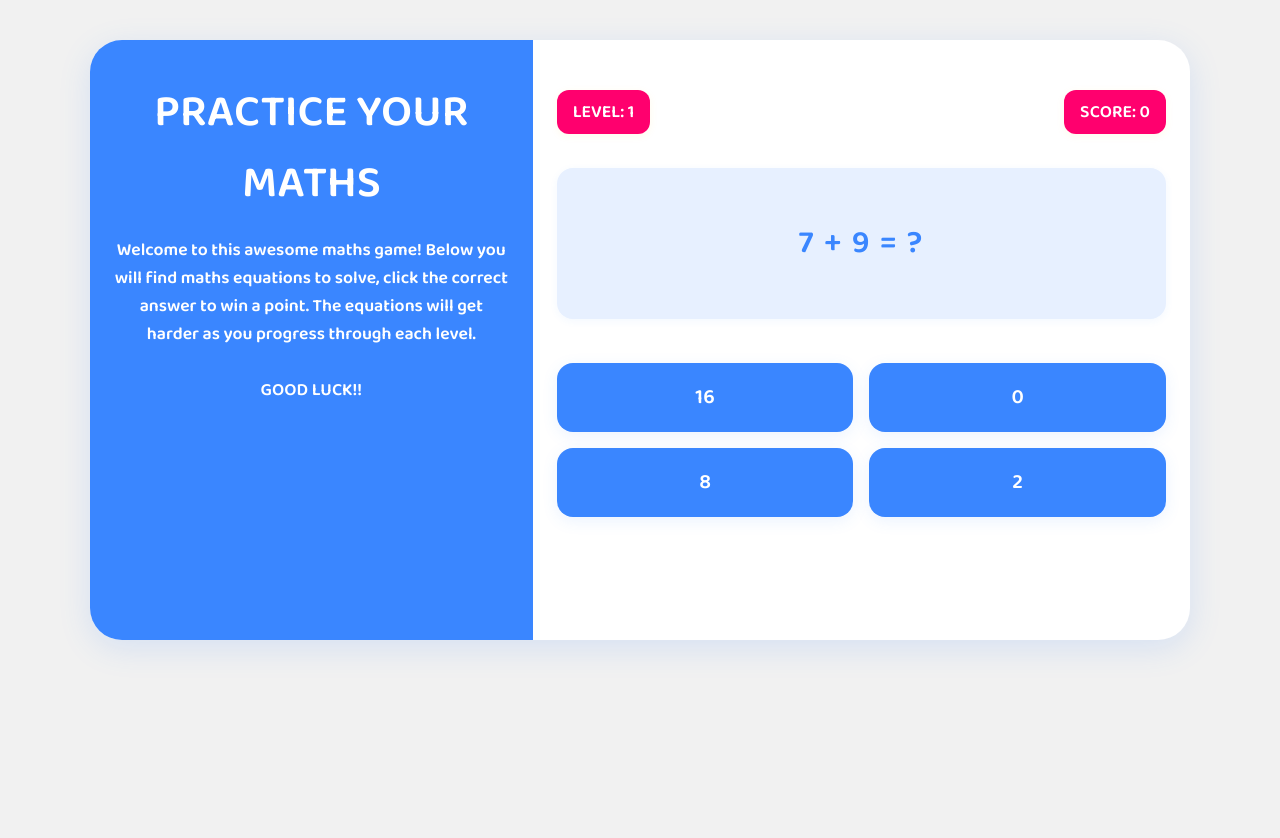
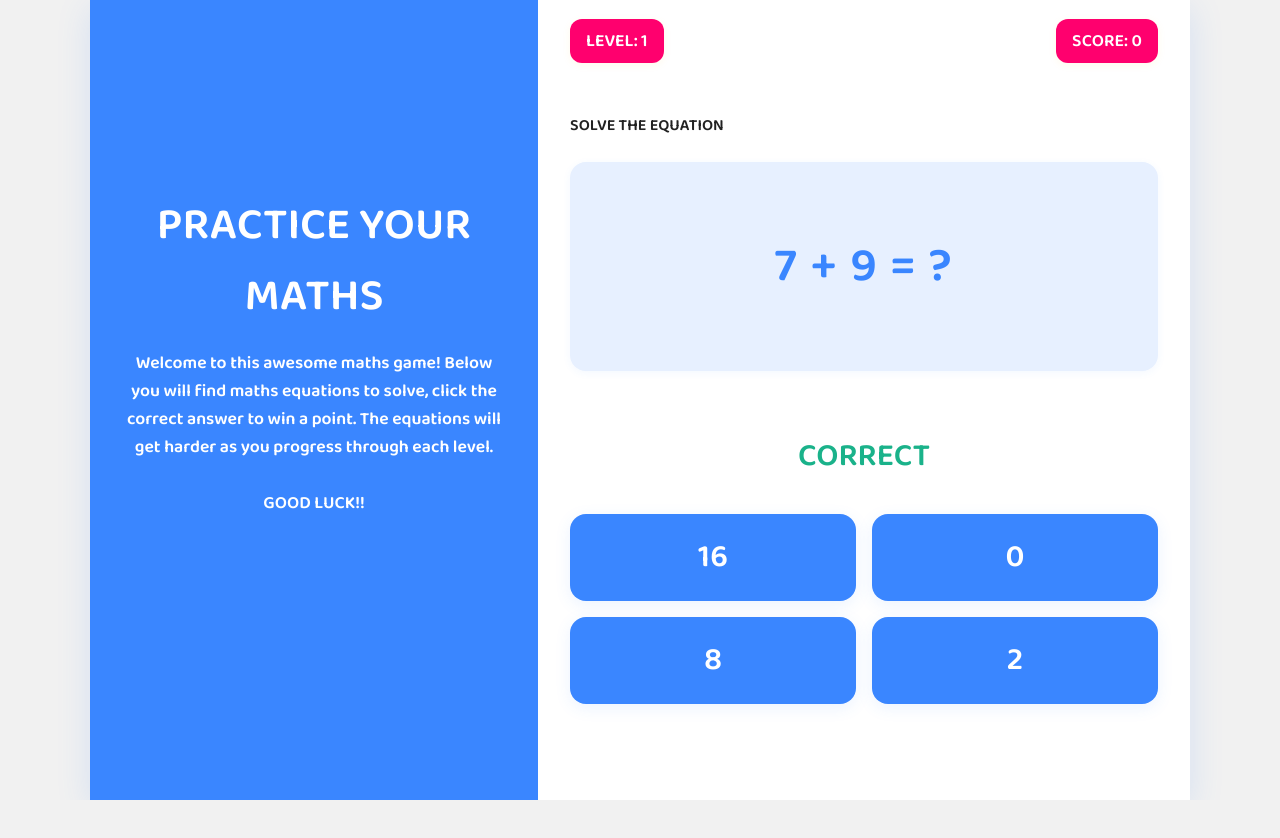
Before and after one commit to claireporter26/Maths-Game, a plain HTML site: page index.html in a window 1280 px wide. After the commit the page ends 800 px from the top, so only its background shows below. Drawn offline with nearby package versions, Linux system fonts and the light colour scheme.

Commit message:
updated styling

```diff
--- a/filestore/css/style.css
+++ b/filestore/css/style.css
@@ -7,7 +7,7 @@
   --accent: #ff006e;
   --bg: #f1f1f1;
   --white: #fff;
-  --success: #06d6a0;
+  --success: #1ab28a;
   --danger: #ef476f;
   --focus: #ffd60a;
 }
@@ -35,9 +35,7 @@ html, body {
 
 #main-container {
   max-width: 1100px;
-  margin: 40px auto;
   background: var(--white);
-  border-radius: 32px;
   box-shadow: 0 8px 32px rgba(58,134,255,0.15);
   padding: 0;
   position: relative;
@@ -47,13 +45,7 @@ html, body {
   gap: 0;
 }
 
-@media (min-width: 900px) {
-  #main-container {
-    flex-direction: row;
-    min-height: 600px;
-    padding: 0;
-  }
-}
+
 
 /* Fun maths SVG background */
 /* #main-container::before {
@@ -70,7 +62,6 @@ html, body {
 #header-section {
   background: var(--secondary);
   color: var(--white);
-  border-radius: 24px 0 0 24px;
   padding: 32px 24px 24px 24px;
   display: flex;
   flex-direction: column;
@@ -83,7 +74,6 @@ html, body {
 
 @media (max-width: 899px) {
   #header-section {
-    border-radius: 24px 24px 5px 5px;
     min-width: unset;
     max-width: 100%;
     padding: 24px 12px 18px 12px;
@@ -155,11 +145,31 @@ header {
   padding: 32px 24px;
 }
 
+#content-sections p {
+
+  font-size: 1rem;
+  font-weight: 600;
+  text-transform: uppercase;
+}
+
+#basicInstruction {
+  margin-bottom: 0;
+  margin-top: 2.5em;
+}
+
+#content-sections #answerTag {
+color: var(--success);
+text-align: center;
+font-size: 2rem;
+}
+
+
+/*
 @media (max-width: 899px) {
   #content-sections {
     padding: 24px 8px;
   }
-}
+} */
 
 /* Instructions: no background, blue text */
 /* #instructionsDiv h3 {
@@ -213,7 +223,7 @@ header {
 #equationDiv {
   text-align: center;
   margin: 24px 0 18px 0;
-  font-size: 2rem;
+  /* font-size: 2rem; */
   font-weight: 700;
   color: var(--secondary);
   letter-spacing: 2px;
@@ -221,6 +231,10 @@ header {
   border-radius: 16px;
   padding: 18px 0;
   box-shadow: 0 2px 8px rgba(58,134,255,0.06);
+}
+
+#equationDiv p {
+  font-size: 3rem;
 }
 
 #answersDiv {
@@ -239,12 +253,14 @@ header {
 .answer-option {
   flex: 1 1 40%;
   min-width: 120px;
+
 }
 
 .answerButton {
   width: 100%;
   padding: 18px 0;
-  font-size: 1.3rem;
+
+  font-size: 2rem;
   font-family: inherit;
   font-weight: 700;
   border: none;
@@ -270,10 +286,9 @@ header {
   box-shadow: 0 8px 24px rgba(255,0,110,0.13);
 }
 
-@media (max-width: 600px) {
+/* @media (max-width: 600px) {
   #main-container {
     padding: 12px 2vw;
-    border-radius: 18px;
   }
   #pageTitle h1 {
     font-size: 1.3rem;
@@ -286,7 +301,7 @@ header {
     font-size: 1rem;
     padding: 12px 0;
   }
-}
+} */
 
 /* Accessibility: high contrast for focus, readable font sizes, no color-only cues */
 :focus-visible {
@@ -294,15 +309,32 @@ header {
   outline-offset: 2px;
 }
 
+@media (min-width: 900px) {
+  #main-container {
+    margin: 0 auto;
+    flex-direction: row;
+    align-items: center;
+    height: 100%;
+    min-height: 600px;
+  }
+
+  #content-sections, #header-section {
+    justify-content: center;
+    padding: 0em 2em 5em 2em;;
+    height: 100%;
+  }
+
+}
+
 /* Responsive tweaks for mobile */
 @media (max-width: 600px) {
+
+
   #main-container {
     flex-direction: column;
     padding: 0;
-    border-radius: 18px;
   }
   #header-section {
-    border-radius: 18px 18px 0 0;
     padding: 18px 4vw 10px 4vw;
   }
   #content-sections {
@@ -316,7 +348,7 @@ header {
     padding: 10px 0;
   }
   .answerButton {
-    font-size: 1rem;
+    font-size: 1.3rem;
     padding: 12px 0;
   }
 }
--- a/index.html
+++ b/index.html
@@ -12,7 +12,7 @@
 </head>
 <body>
   <div id="main-container">
-   <section id="header-section">
+   <section id="header-section" class="body-section">
     <header>
         <div id="pageTitle">
             <h1>Practice your Maths</h1>
@@ -24,15 +24,19 @@
     <section id="instructionsDiv"><h3>Welcome to this awesome maths game! Below you will find maths equations to solve, click the correct answer to win a point. The equations will get harder as you progress through each level.</br></br>GOOD LUCK!!</h3>
     </section>
     </section>
-    <div id="content-sections">
+    <div id="content-sections" class="body-section">
         <section id="playerStatsDiv">
             <div id="levelStats">Level: <span id="playerLevel"></span></div>
             <div id="score">Score: <span id="playerScore">20</span></div>
         </section>
+        <p id="basicInstruction">Solve the equation</p>
         <section id="equationDiv">
             <p><span id="numx">2</span> <span id="operator"></span> <span id="numy">2</span> = <span id="numz">4</span></p>
         </section>
         <section id="answersDiv">
+            <div id="answerTagDiv">
+                <p id="answerTag">correct</p>
+            </div>
             <ul id="answerList">
                 <li class="answer-option">
                     <button class="answerButton" id="answer-option-0"></button>
```
